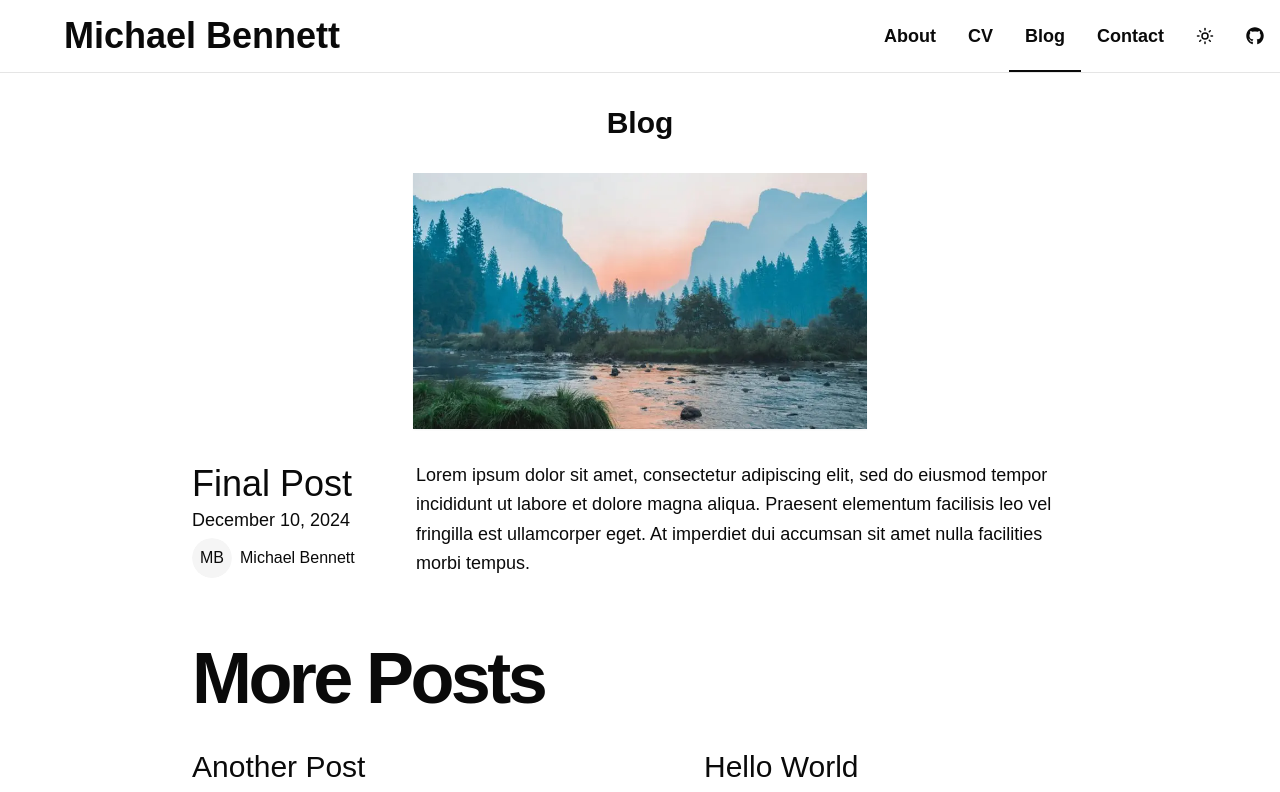
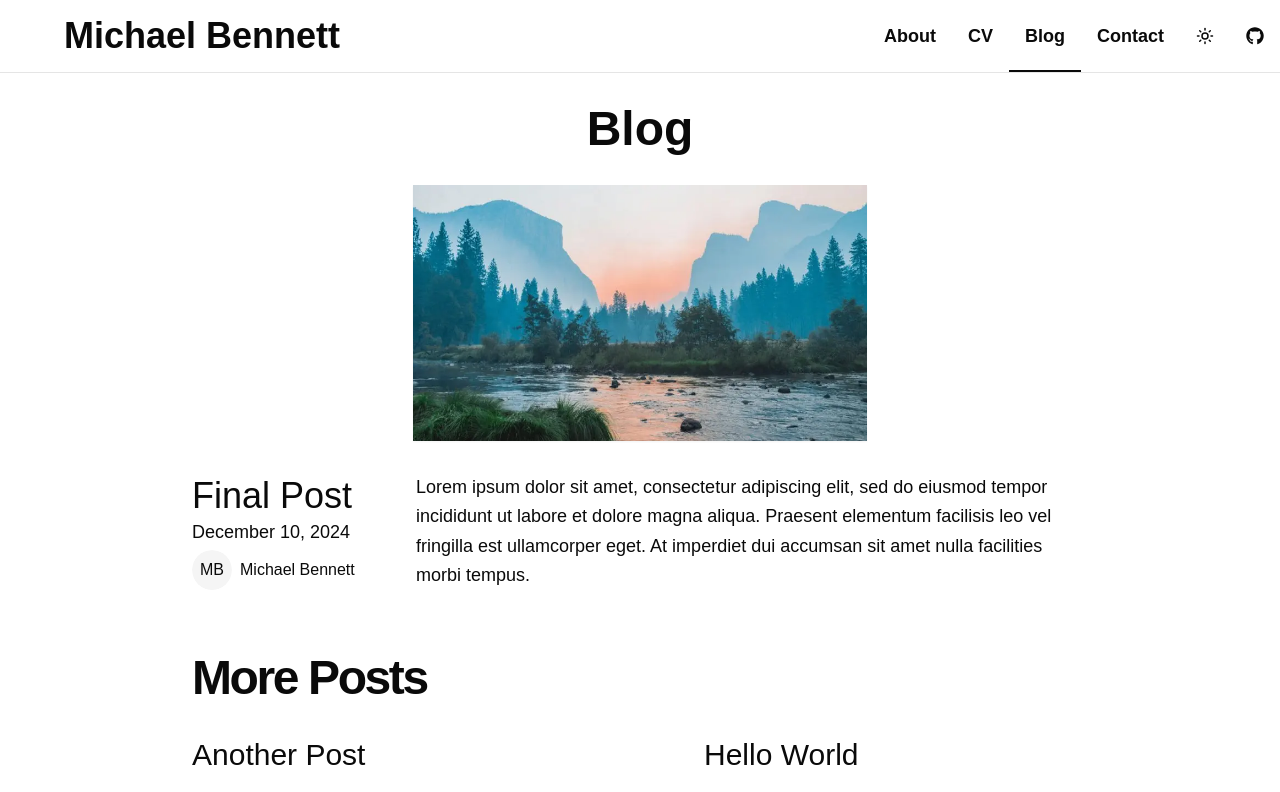
Before and after one commit to michaelbennett99/michaeldabennett.com, a Next.js app: page /blog in a window 1280 px wide. Shown: the top 792 px of the page. Built offline with nearby package versions, Linux system fonts and the light colour scheme.

Commit message:
Update typography in MorePosts and PageHeading components for consistency
- Reduced heading size in MorePosts component for better visual hierarchy.
- Increased heading size in PageHeading component to enhance prominence.

```diff
--- a/src/app/blog/_components/more_posts.tsx
+++ b/src/app/blog/_components/more_posts.tsx
@@ -8,7 +8,7 @@ type Props = {
 export default function MorePosts({ posts }: Props) {
   return <section>
       <h2
-        className="mb-8 text-6xl md:text-7xl font-bold tracking-tighter leading-tight"
+        className="mb-8 text-4xl md:text-5xl font-bold tracking-tighter leading-tight"
       >
         More Posts
       </h2>
--- a/src/components/page_heading.tsx
+++ b/src/components/page_heading.tsx
@@ -3,5 +3,5 @@ export default function PageHeading({
 }: {
   title: string;
 }) {
-  return <h1 className="text-3xl font-bold text-center my-8">{title}</h1>;
+  return <h1 className="text-5xl font-bold text-center my-8">{title}</h1>;
 }
```
